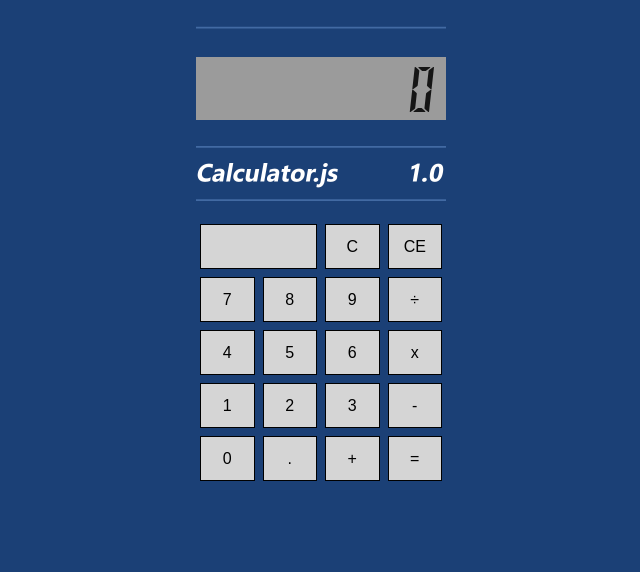
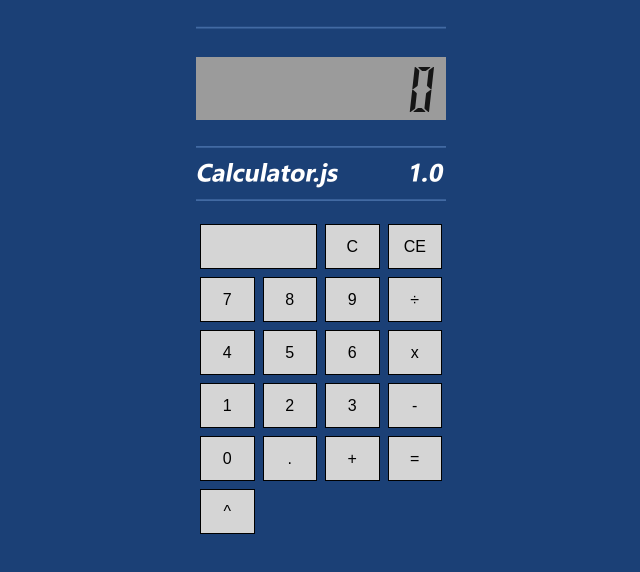
Before and after one commit to Wilcolab/Anythink-Market-5x8cjl08, a website: page public/index.html in a window 1280 px wide. Shown: the whole page, without its empty margins (319-959 px from the left). Drawn offline with Linux system fonts and the light colour scheme.

Commit message:
Add button for power (exponential) function in calculator

```diff
--- a/public/index.html
+++ b/public/index.html
@@ -41,6 +41,8 @@
             <button class="btn" onClick="equalPressed()">=</button>
 
             <!-- TODO: Buttons -->
+             <!-- add a button for a power (or exponential) function -->
+            <button class="btn" onClick="operationPressed('^')">^</button>
           </div>
         </div>
       </div>
```
